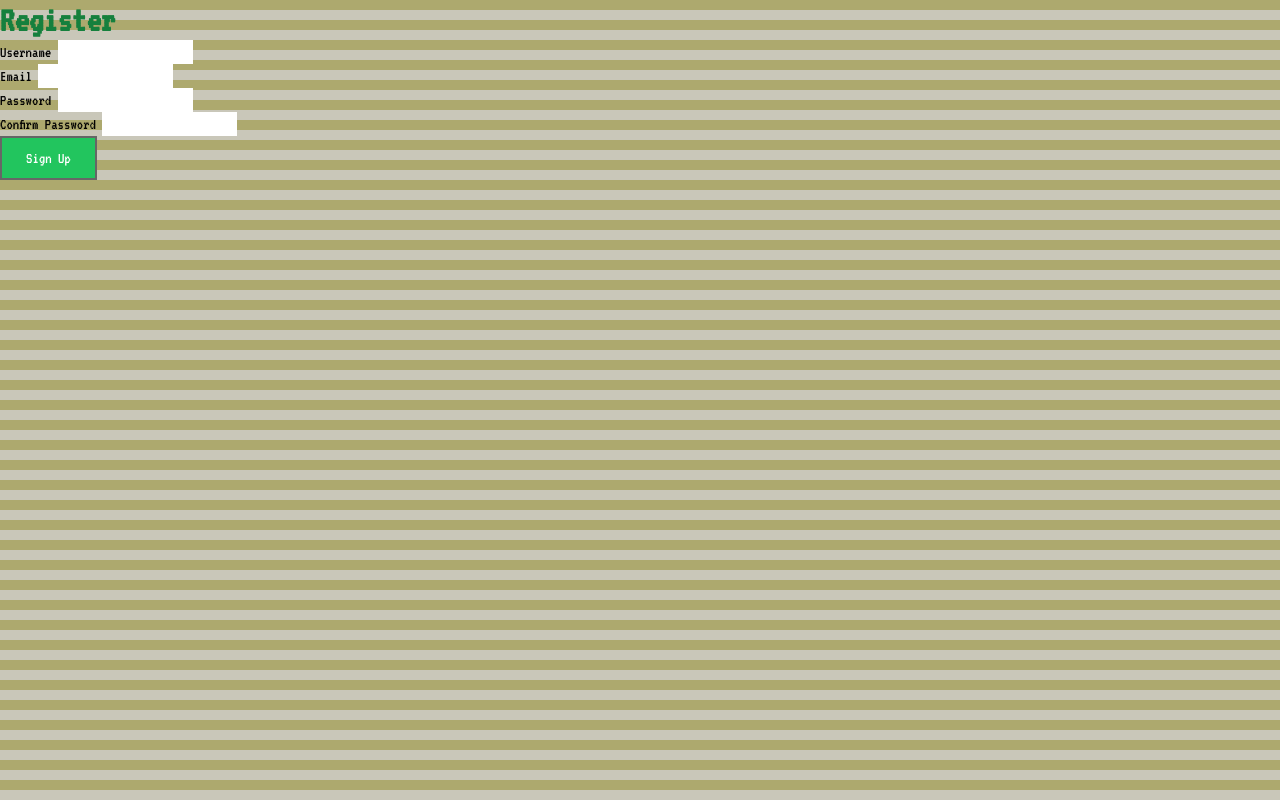
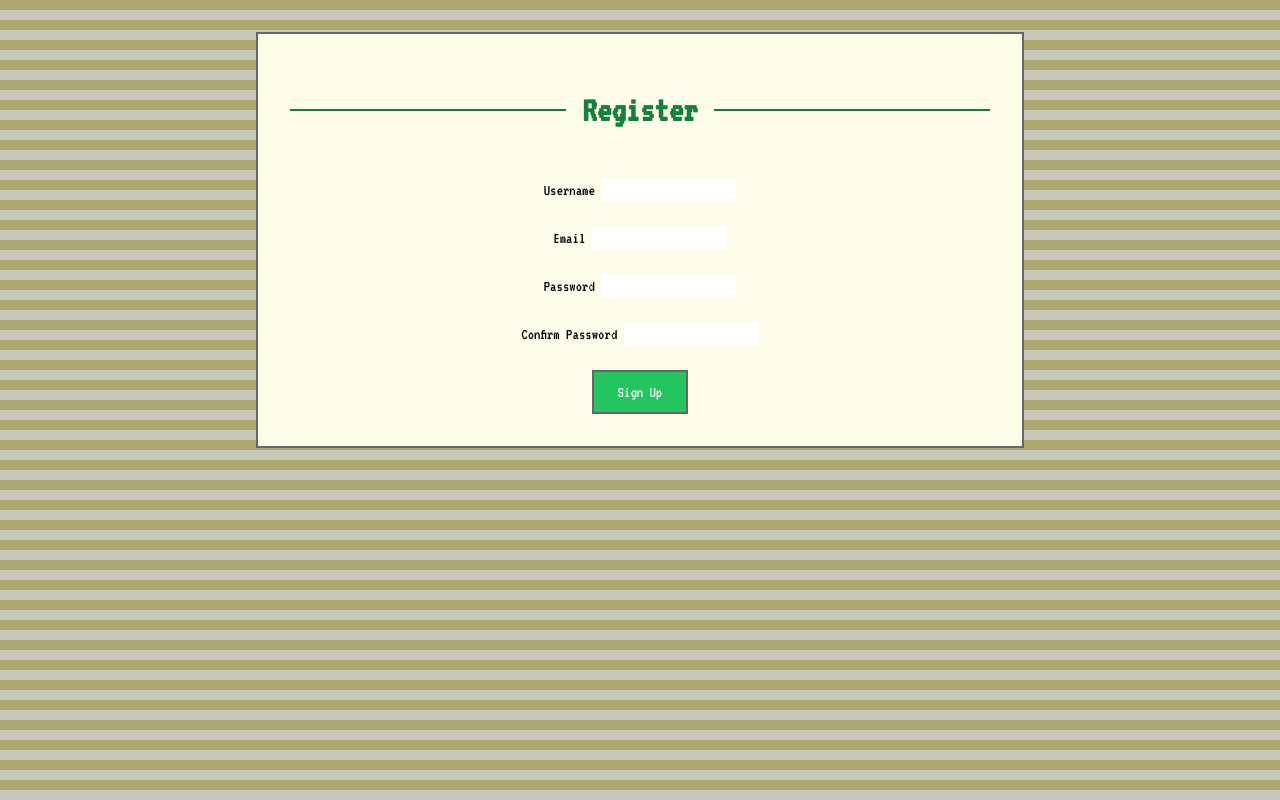
Before and after one commit to elliestone06/PantryPal, a Flask app: page /register in a window 1280 px wide. Run offline with Flask 3, Linux system fonts and the light colour scheme; some libraries are stand-ins or nearby versions.

Commit message:
Made login and register pretty

```diff
--- a/templates/register.html
+++ b/templates/register.html
@@ -26,31 +26,38 @@
         }
     </style>
 </head>
-<body>
-    <h1 class="text-4xl font-bold text-green-700">Register</h1>
-    <form method="POST" action="">
+<body class="min-h-screen p-8"> <!-- adding padding to the main divider-->
+    <div class="max-w-3xl mx-auto bg-yellow-50 pixelated-border p-8">
+        <!-- Title -- flex borders to fit screen width -->
+        <div class="flex items-center justify-center my-6">
+            <hr class="flex-grow border-t-2 border-green-700 mr-4"> <!--green borders for title-->
+            <h1 class="text-4xl font-bold text-green-700 whitespace-nowrap">Register</h1>
+            <hr class="flex-grow border-t-2 border-green-700 ml-4">
+        </div>
+    <form method="POST" action="" class="flex flex-col items-center space-y-6">
         {{ form.hidden_tag() }}
-        <div>
+        <div class="w-full max-w-sm text-center">
             {{ form.username.label }}
             {{ form.username }}
         </div>
-        <div>
+        <div class="w-full max-w-sm text-center">
             {{ form.email.label }}
             {{ form.email }}
         </div>
-        <div>
+        <div class="w-full max-w-sm text-center">
             {{ form.password.label }}
             {{ form.password }}
         </div>
-        <div>
+        <div class="w-full max-w-sm text-center">
             {{ form.confirm_password.label }}
             {{ form.confirm_password }}
         </div>
-        <div>
+        <div class="w-full max-w-sm text-center">
             <button type="submit" class="bg-green-500 text-white px-6 py-2 pixelated-border">
                 {{ form.submit }}
             </button>
         </div>
     </form>
+    </div>
 </body>
 </html>
```
Also changed, not shown: templates/login.html (+15 -7 lines).
